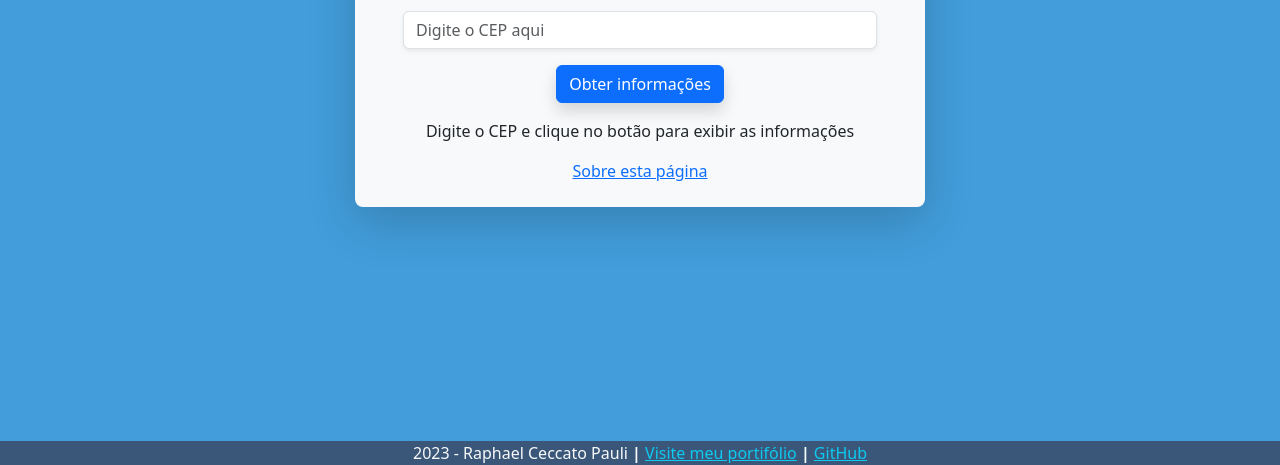
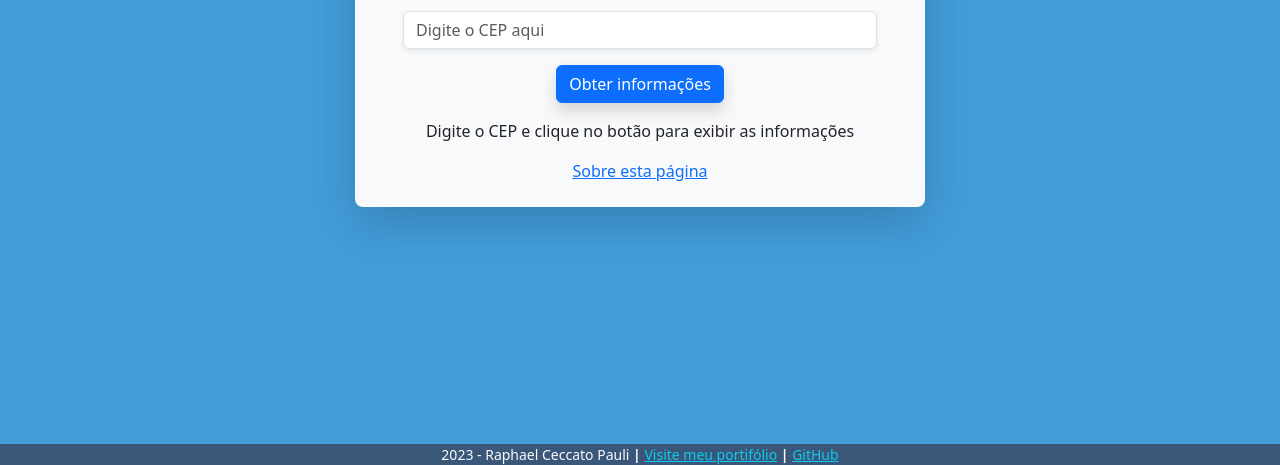
Before and after one commit to raphaelceccato/portifolio-cep, a plain HTML site: page index.html in a window 1280 px wide. Shown: the part 335-800 px from the top of the page. Drawn offline with nearby package versions, Linux system fonts and the light colour scheme.

Commit message:
make footer text smaller

```diff
--- a/index.html
+++ b/index.html
@@ -18,7 +18,7 @@
             </div>
         </div>
     </div>
-    <div class="w-100 text-light fixed-bottom text-center" style="background-color: rgb(58, 87, 121)";>
+    <div class="w-100 text-light fixed-bottom text-center small" style="background-color: rgb(58, 87, 121)";>
         2023 - Raphael Ceccato Pauli<b> | </b><a href="http://raphaelceccato.github.io" class="link-info">Visite meu portifólio</a><b> | </b><a href="#" class="link-info">GitHub</a>
     </div>
 
```
